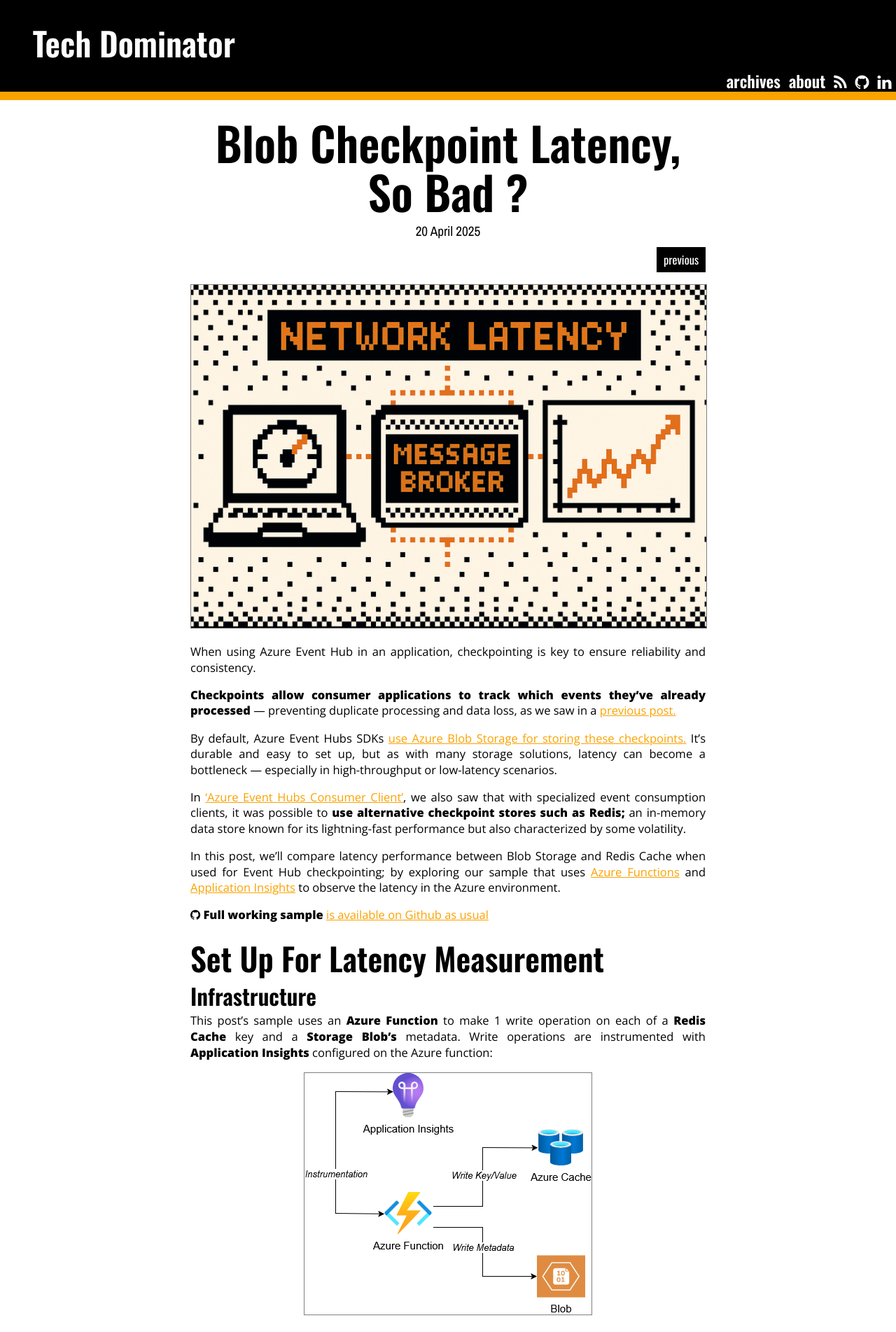
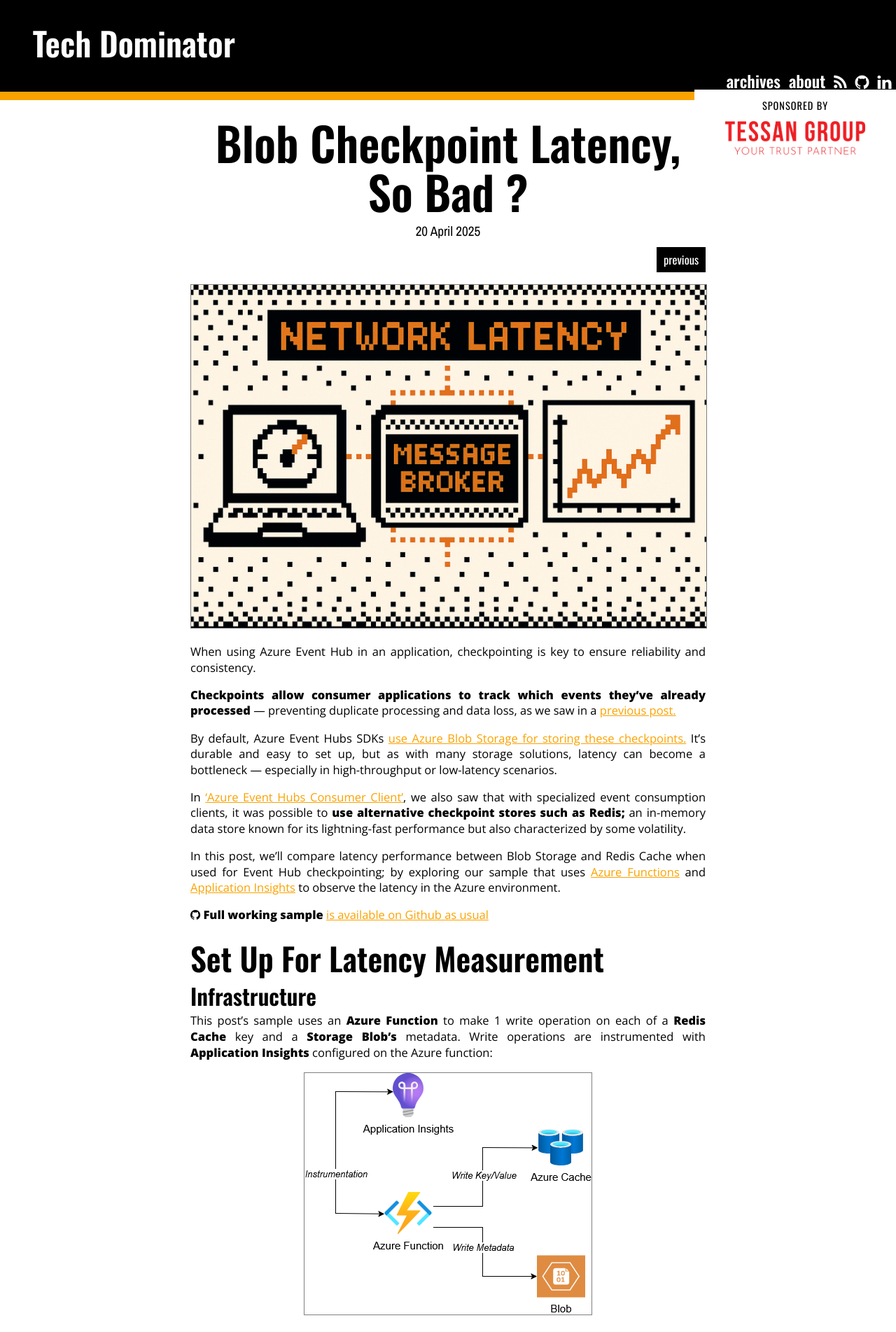
Before and after one commit to MissaouiChedy/MissaouiChedy.github.io, a Jekyll site: the page built from index.html, in a window 1280 px wide. Shown: the top 1903 px of the page at 70% size. Built offline with Jekyll 4.4.1, drawn with Linux system fonts in a browser that asks for light colours; nearby versions of some CDN libraries; comment, search, counter and statistics services are not loaded.

Commit message:
Sponsored By Tessan Group Banner

```diff
--- a/_includes/article.html
+++ b/_includes/article.html
@@ -4,6 +4,15 @@
 	    <h4>outline</h4>
 		<ul>
 		</ul>
+	</div>
+	<div class="sponsor-banner">
+		<p>Sponsored by</p>
+		<a href="https://www.linkedin.com/company/tessangroup/">
+			<div class="img-container">
+				<img src="{{ site.baseurl }}/imgs/TessanGroupLogo.png"
+				alt="Tessan Group - Your Trust Partner" />
+			</div>
+		</a>
 	</div>
 	<header class="article-header">
 		<a href="{{ include.post_arg.url }}"><h1 itemprop="name headline">{{ include.post_arg.title }}</h1></a>
--- a/css/main.scss
+++ b/css/main.scss
@@ -392,5 +392,60 @@
 	background: #f9f9f9;
 }
 
+.sponsor-banner {
+    text-align: center;
+    position: fixed;
+    width: 20vw;
+    right: 0;
+    top: 10vw; // Positioned below the outline div
+    padding: 1em;
+    background-color: white;
+    //border-left: 1px solid #eee;
+
+    p {
+        font-family: $header-font;
+        font-size: 0.9em;
+        margin-bottom: 1em;
+        text-transform: uppercase;
+        letter-spacing: 1px;
+
+        @include on-mobile() {
+            font-size: 0.8em;
+            margin-bottom: 0.8em;
+        }
+    }
+
+    a {
+        text-decoration: none;
+        display: inline-block;
+        transition: opacity 0.2s ease;
+
+        &:hover {
+            opacity: 0.9;
+        }
+    }    .img-container {
+        margin: 0 auto;
+        max-width: 200px;
+
+        img {
+            width: 100%;
+            height: auto;
+            display: block;
+            border: none;
+        }
+    }
+
+    @include on-mobile() {
+        position: static;
+        width: 100%;
+        max-width: 46em;
+        margin: 0.25em auto;
+        padding: 0.5em;
+
+        .img-container {
+            max-width: 150px;
+        }
+    }
+}
 
 @import 'mobile.scss';
```
